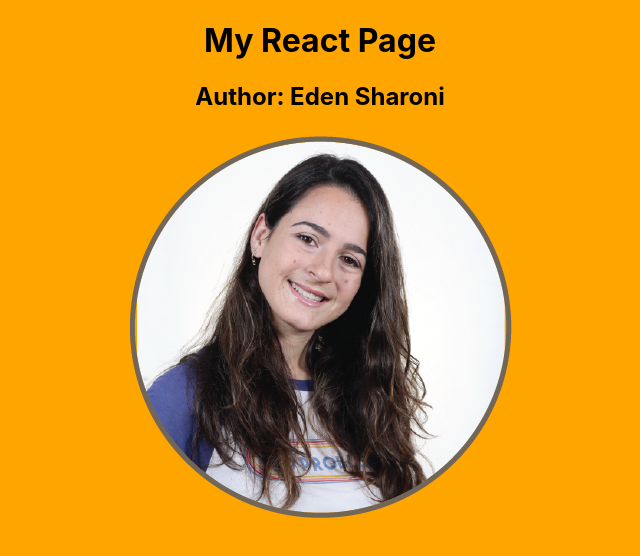
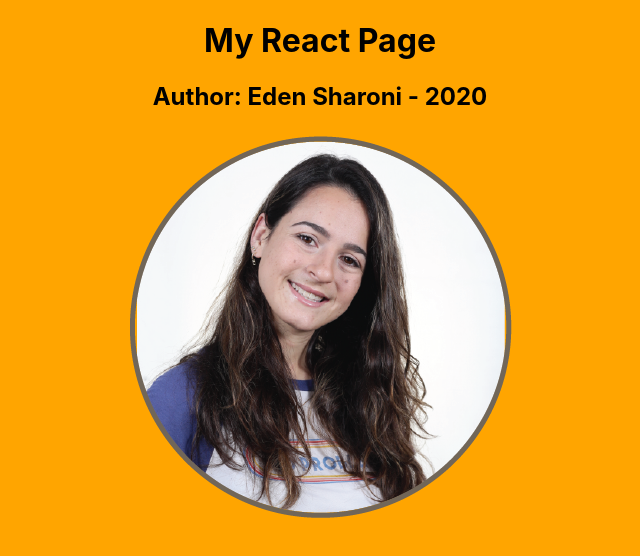
Before and after one commit to EdenSharoni/faceweb, a React (Create React App) app: page / in a window 1280 px wide. Shown: the top 556 px of the page, without its empty margins (320-960 px from the left). Built offline with nearby package versions, Linux system fonts and the light colour scheme.

Commit message:
add year

```diff
--- a/package.json
+++ b/package.json
@@ -13,7 +13,7 @@
     "web-vitals": "^0.2.4"
   },
   "scripts": {
-    "perdeploy": "npm run build",
+    "predeploy": "npm run build",
     "deploy": "gh-pages -d build",
     "start": "react-scripts start",
     "build": "react-scripts build",
--- a/src/App.js
+++ b/src/App.js
@@ -5,9 +5,9 @@ import './App.css';
 function App() {
   return (
     <div className="App">
-     <h1>My React Page</h1>
-<h2>Author: Eden Sharoni</h2>
-<img src ={profileImage} alt ="Profile-image"/>
+    <h1>My React Page</h1>
+    <h2>Author: Eden Sharoni - 2020</h2>
+    <img src ={profileImage} alt ="Profile-image"/>
     </div>
   );
 }
```
